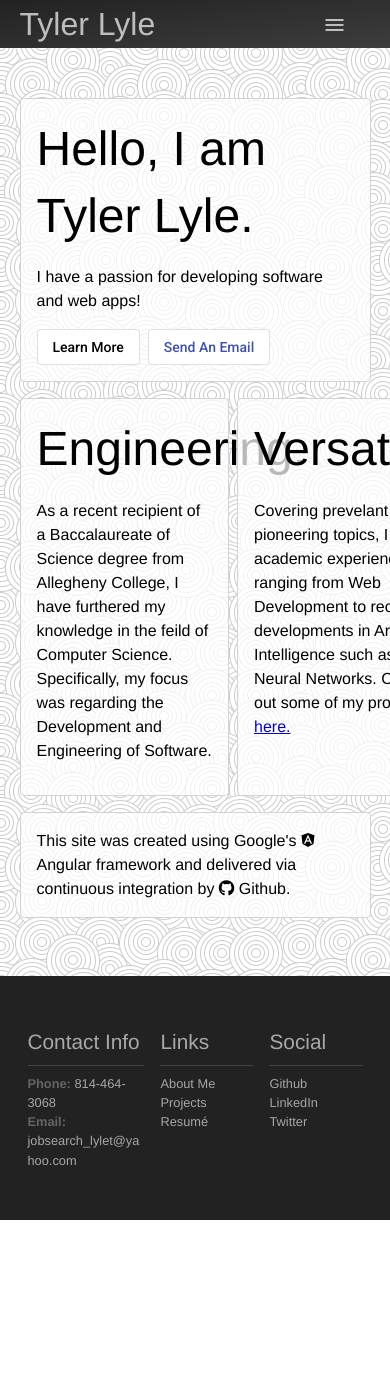
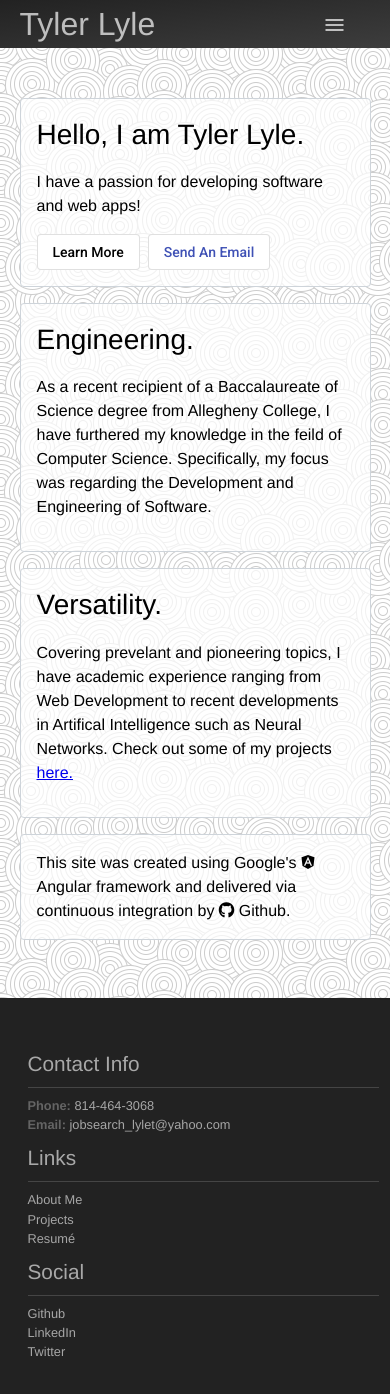
Before and after one commit to lylet-AC/Angular-Website, an Angular app: page / in a window 390 px wide. Shown: the top 1394 px of the page. Before the commit the page ends 1220 px from the top, so only its background shows below. Built offline with nearby package versions, Linux system fonts and the light colour scheme.

Commit message:
added responsiveness to css

```diff
--- a/src/app/app.component.scss
+++ b/src/app/app.component.scss
@@ -32,6 +32,7 @@
     position: fixed;
     top: 0;
     width: 100%;
+    z-index: 9999;
 }
 
 .container {
--- a/src/app/components/contact-info/contact-info.component.scss
+++ b/src/app/components/contact-info/contact-info.component.scss
@@ -49,6 +49,23 @@
             color: rgba(255,255,255, 0.8);
         }
     }
+}
 
-
+@media only screen and (max-width: 768px) {
+    /* For mobile phones: */
+    #contact-info {
+        .row {
+            display: flex;
+            flex-direction: column;
+            justify-items: center;
+        }
+        .column {
+            width: 100%;
+            margin: 0 .5rem;
+            margin-bottom: .5rem;
+            display: block;
+            line-height: 1.5;
+            overflow-wrap: break-word;
+        }
+    }
 }
--- a/src/app/components/home/home.component.scss
+++ b/src/app/components/home/home.component.scss
@@ -23,3 +23,23 @@
         height: auto;
     }
 }
+
+@media only screen and (max-width: 768px) {
+    /* For mobile phones: */
+    #home {
+        .row {
+            display: flex;
+            flex-direction: column;
+
+            .item1 {
+                width: unset;
+                margin-right: unset;
+                margin-bottom: 1rem;
+            }
+            .item2 {
+                width: unset;
+                margin-left: unset;
+            }
+        }
+    }
+}
--- a/src/styles.scss
+++ b/src/styles.scss
@@ -89,3 +89,10 @@ h1 {
 .mat-expansion-panel {
     background: transparent;
 }
+
+@media only screen and (max-width: 768px) {
+    /* For mobile phones: */
+    h1 {
+        font-size: 1.75rem;
+    }
+}
```
